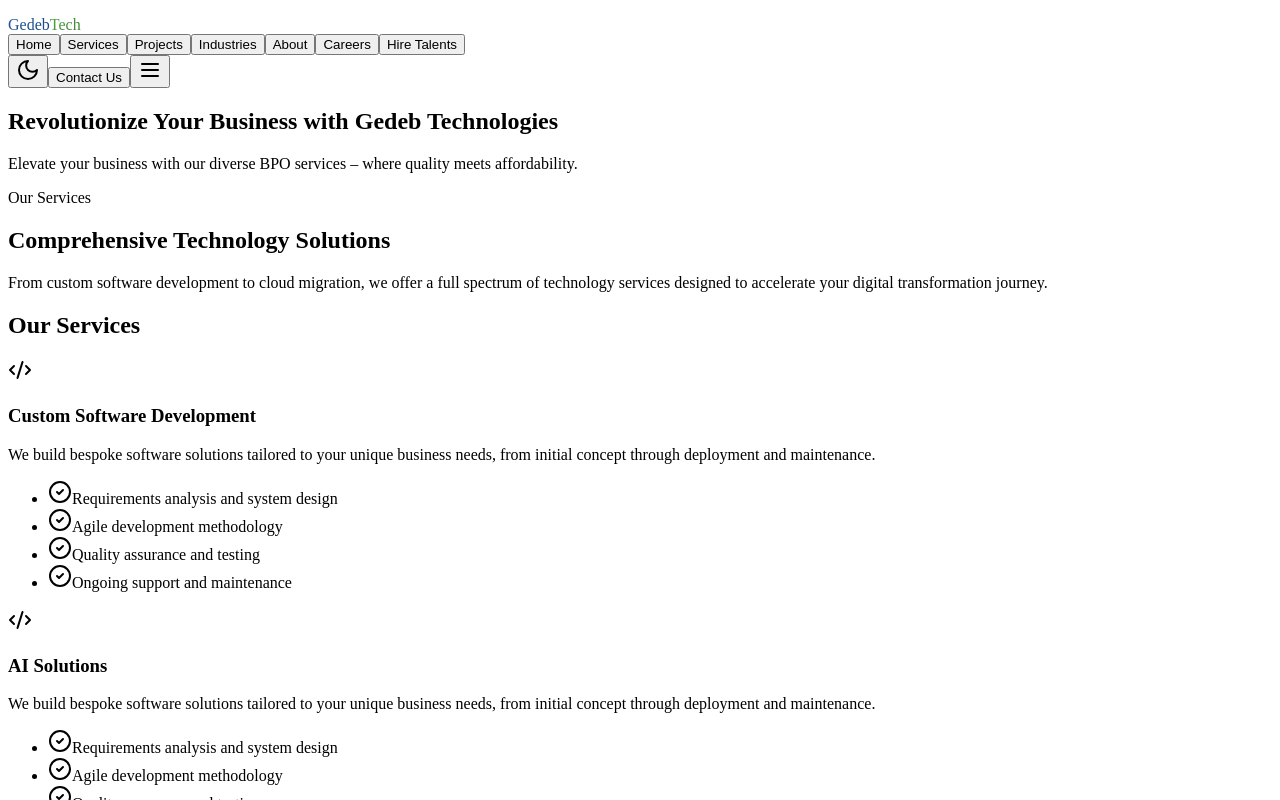
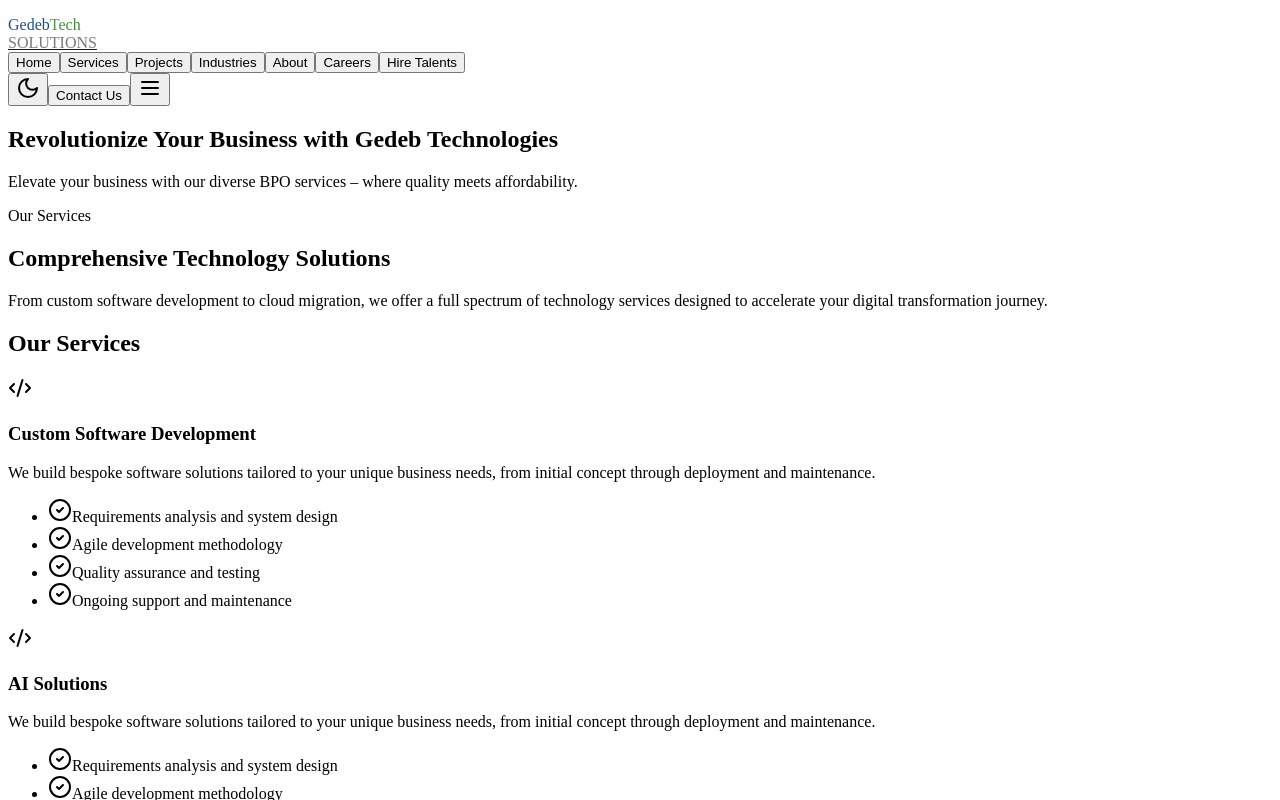
Before and after one commit to temesgen-y/Gedebtech, a React (Vite) app in the folder client/: page /services in a window 1280 px wide. Shown: the top 800 px of the page. Built offline with nearby package versions, Linux system fonts and the light colour scheme; a web font is replaced by a local one.

Commit message:
Fix navbar logo SOLUTIONS tagline visibility - Enable tagline display and increase navbar height

```diff
--- a/client/src/components/logo.tsx
+++ b/client/src/components/logo.tsx
@@ -11,9 +11,9 @@ export function Logo({ className = "", showTagline = true, linkToHome = true, te
   const logoContent = (
     <div className={`flex flex-col items-center justify-center ${className} overflow-visible`}>
       {/* Main Logo Text - GedebTech as one word */}
-      <div className="flex items-center gap-0 leading-none whitespace-nowrap">
+      <div className="flex items-center gap-0 leading-[1.1] whitespace-nowrap">
         <span
-          className="text-3xl lg:text-4xl font-bold tracking-tight inline-block"
+          className="text-2xl lg:text-3xl font-bold tracking-tight inline-block"
           style={{
             color: '#22589D', // Fallback color
             background: 'linear-gradient(135deg, #22589D 0%, #1a4680 100%)',
@@ -21,12 +21,13 @@ export function Logo({ className = "", showTagline = true, linkToHome = true, te
             WebkitTextFillColor: 'transparent',
             backgroundClip: 'text',
             display: 'inline-block',
+            lineHeight: '1.1',
           }}
         >
           Gedeb
         </span>
         <span
-          className="text-3xl lg:text-4xl font-bold tracking-tight inline-block"
+          className="text-2xl lg:text-3xl font-bold tracking-tight inline-block"
           style={{
             color: '#52A645', // Fallback color
             background: 'linear-gradient(135deg, #52A645 0%, #3d7d33 100%)',
@@ -34,6 +35,7 @@ export function Logo({ className = "", showTagline = true, linkToHome = true, te
             WebkitTextFillColor: 'transparent',
             backgroundClip: 'text',
             display: 'inline-block',
+            lineHeight: '1.1',
           }}
         >
           Tech
@@ -42,10 +44,10 @@ export function Logo({ className = "", showTagline = true, linkToHome = true, te
 
       {/* SOLUTIONS Tagline with lines */}
       {showTagline && (
-        <div className="flex items-center gap-2 mt-1.5 w-full justify-center overflow-visible">
+        <div className="flex items-center gap-2 mt-1 w-full justify-center overflow-visible">
           <div className="h-px w-8 bg-[#7A7A7A] flex-shrink-0"></div>
           <span
-            className="text-xs tracking-widest uppercase font-light whitespace-nowrap"
+            className="text-[10px] lg:text-xs tracking-widest uppercase font-light whitespace-nowrap leading-tight"
             style={{ color: '#7A7A7A' }}
           >
             SOLUTIONS
--- a/client/src/components/navigation.tsx
+++ b/client/src/components/navigation.tsx
@@ -38,16 +38,16 @@ export function Navigation() {
 
   return (
     <header
-      className={`sticky top-0 z-50 w-full transition-all duration-300 ${
+      className={`sticky top-0 z-50 w-full transition-all duration-300 overflow-visible ${
         isScrolled
           ? "bg-background/95 backdrop-blur-md shadow-sm border-b border-border"
           : "bg-transparent"
       }`}
     >
-      <nav className="w-full px-4 lg:px-8">
-        <div className="flex items-center justify-between h-20 lg:h-24 overflow-visible">
-          <div className="overflow-visible">
-            <Logo showTagline={false} />
+      <nav className="w-full px-4 lg:px-8 overflow-visible">
+        <div className="flex items-center justify-between min-h-20 lg:min-h-28 h-auto overflow-visible py-2">
+          <div className="overflow-visible flex items-center">
+            <Logo showTagline={true} />
           </div>
 
           <div className="hidden lg:flex items-center gap-1">
```
